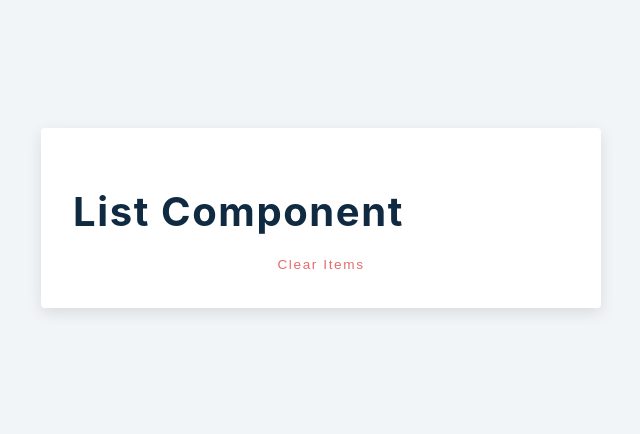
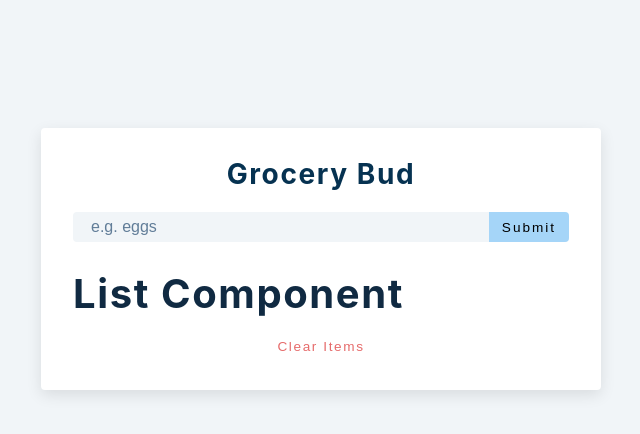
Before and after one commit to nfragiskatos/React-Grocery_Bud, a React (Create React App) app: page / in a window 1280 px wide. Shown: the top 434 px of the page, without its empty margins (319-959 px from the left). Built offline with nearby package versions, Linux system fonts and the light colour scheme.

Commit message:
Added input and submit button to form.

```diff
--- a/src/App.js
+++ b/src/App.js
@@ -17,6 +17,19 @@ function App () {
 		<section className="section-center">
 			<form className="grocery-form" onSubmit={handleSubmit}>
 				{alert.show && <Alert />}
+				<h3>grocery bud</h3>
+				<div className="form-control">
+					<input
+						type="text"
+						className="grocery"
+						placeholder="e.g. eggs"
+						value={name}
+						onChange={(e) => setName(e.target.value)}
+					/>
+					<button type="submit" className="submit-btn">
+						{isEditing ? 'edit' : 'submit'}
+					</button>
+				</div>
 			</form>
 			<div className="grocery-container">
 				<List />
```
